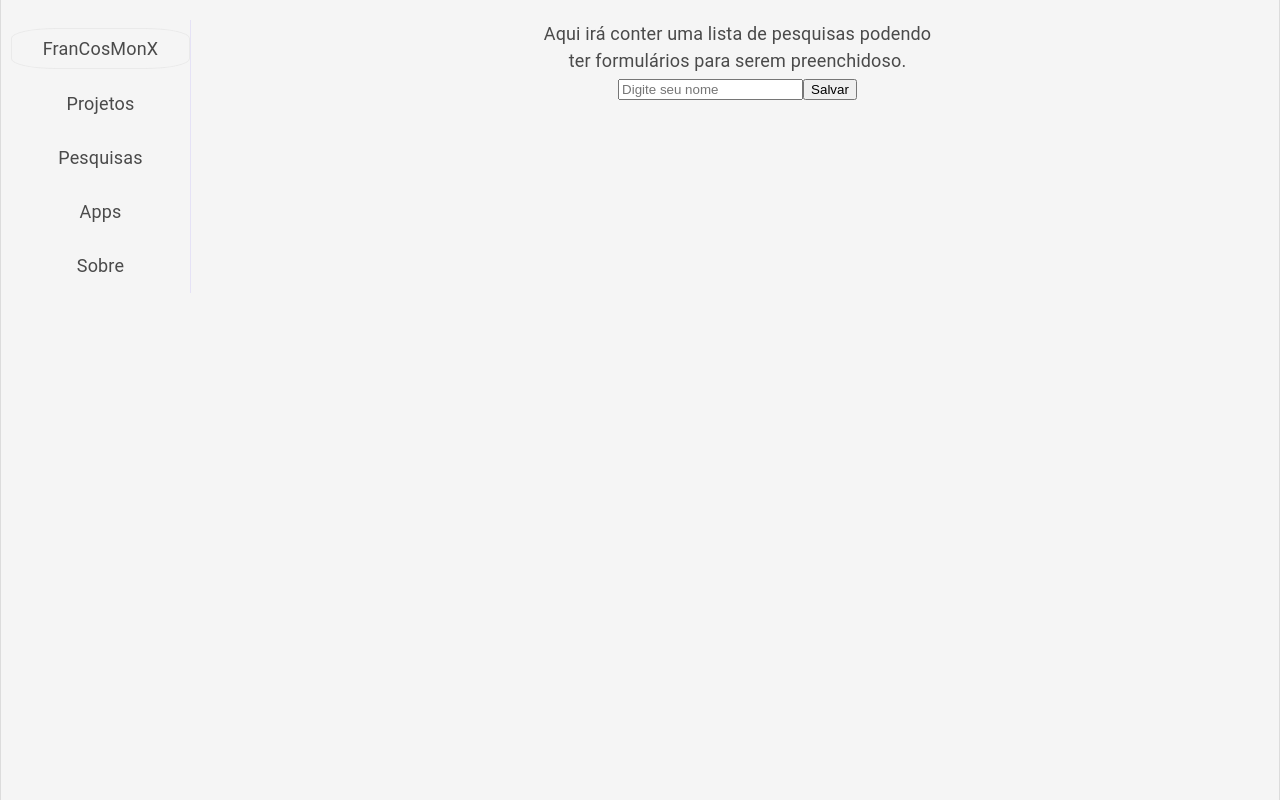
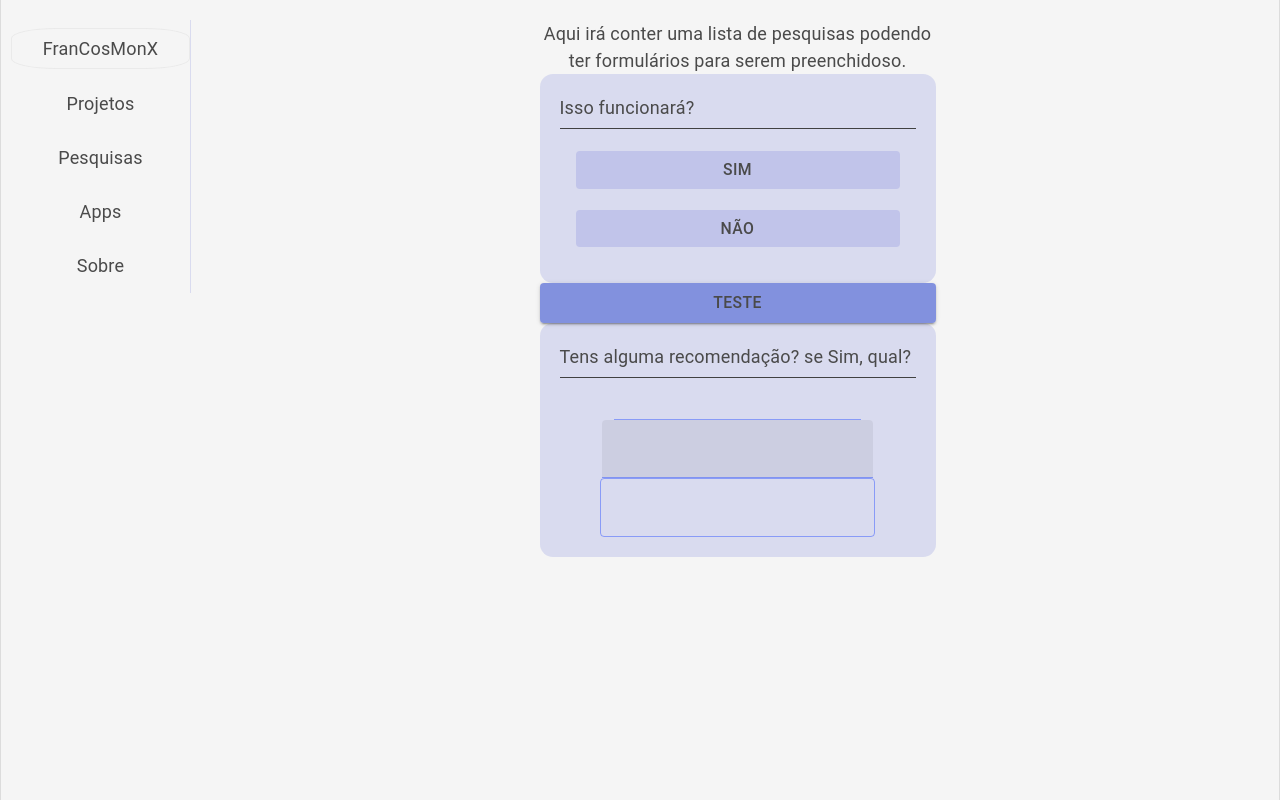
Before and after one commit to FranCosMonX/FranCosMonX.github.io, a React (Vite) app: page /pesquisas in a window 1280 px wide. Built offline with nearby package versions, Linux system fonts and the light colour scheme.

Commit message:
Criando componentes Button e TextField e mudando palleta de cores

```diff
--- /dev/null
+++ b/src/components/questionario/MyButton.tsx
@@ -0,0 +1,27 @@
+import { styled } from "@mui/material/styles";
+import Button from "@mui/material/Button";
+
+const MyButton = styled(Button)({
+  width: "100%",
+  "&.MuiButton-contained": {
+    backgroundColor: "var(--accent)",
+    color: "var(--text)",
+    borderColor: "var(--accent-border)",
+    "&:hover": {
+      backgroundColor: "var(--accent-bg)",
+      color: "var(--accent)",
+    },
+  },
+  "&.MuiButton-outlined": {
+    borderColor: "var(--accent-border)",
+    color: "var(--text)",
+    "&:hover": {
+      backgroundColor: "var(--accent-bg)",
+      color: "var(--accent)",
+    },
+  },
+});
+
+
+
+export default MyButton;
--- /dev/null
+++ b/src/components/questionario/MyTextField.tsx
@@ -0,0 +1,70 @@
+import { styled } from "@mui/material/styles";
+import TextField from "@mui/material/TextField";
+
+const MyTextField = styled(TextField)({
+  // Label
+  "& .MuiInputLabel-root": {
+    color: "var(--text)",
+  },
+
+  "& .MuiInputLabel-root.Mui-focused": {
+    color: "var(--accent)",
+  },
+
+  // Texto digitado
+  "& .MuiInputBase-input": {
+    color: "var(--text)",
+  },
+
+  // Placeholder
+  "& .MuiInputBase-input::placeholder": {
+    color: "var(--text)",
+    opacity: 0.8,
+  },
+
+  // OUTLINED
+  "& .MuiOutlinedInput-root": {
+    "& fieldset": {
+      borderColor: "var(--accent-border)",
+    },
+
+    "&:hover fieldset": {
+      borderColor: "var(--accent-border)",
+    },
+
+    "&.Mui-focused fieldset": {
+      borderColor: "var(--accent)",
+    },
+  },
+
+  // STANDARD
+  "& .MuiInput-root": {
+    "&:before": {
+      borderBottomColor: "var(--accent-border)",
+    },
+
+    "&:hover:not(.Mui-disabled):before": {
+      borderBottomColor: "var(--accent-border)",
+    },
+
+    "&.Mui-focused:after": {
+      borderBottomColor: "var(--accent)",
+    },
+  },
+
+  // FILLED
+  "& .MuiFilledInput-root": {
+    "&:before": {
+      borderBottomColor: "var(--accent-border)",
+    },
+
+    "&:hover:not(.Mui-disabled):before": {
+      borderBottomColor: "var(--accent-border)",
+    },
+
+    "&.Mui-focused:after": {
+      borderBottomColor: "var(--accent)",
+    },
+  },
+});
+export default MyTextField
--- /dev/null
+++ b/src/components/questionario/Questao.tsx
@@ -0,0 +1,86 @@
+import { Box, Divider, List, ListItem, Typography } from "@mui/material"
+import { useEffect, useState, type FC } from "react"
+import MyButton from "./MyButton";
+import MyTextField from "./MyTextField";
+
+interface QuestaoParams {
+  pergunta: string;
+  resposta_objetiva?: boolean;
+  opcoes_resposta?: string[];
+  resposta_callback: (resposta: string) => void
+}
+
+const Questao : FC <QuestaoParams> = ({pergunta, resposta_objetiva, opcoes_resposta, resposta_callback}) => {
+  const [pergunta_iniciada, set_pergunta_iniciada] = useState(false)
+  const [opcaoo_ativa, set_opcao_ativa] = useState<string | null>(null)
+  const [input_text_field, set_input_text_field] = useState("")
+
+  useEffect(() => {
+    if(!pergunta_iniciada){
+      set_pergunta_iniciada(true)
+    }
+  }, [pergunta_iniciada])
+
+  return (
+    <Box sx={{
+      backgroundColor: 'var(--accent-bg)',
+      color: 'var(--text)',
+      width: '100%',
+      padding: '20px',
+      display: 'flex',
+      flexDirection: 'column',
+      gap: '7px',
+      borderRadius: '13px'
+    }}>
+      <Typography variant="body1" align="justify">{pergunta}</Typography>
+      <Divider sx={{backgroundColor: 'var(--text)', width: '100%'}} />
+      {
+        resposta_objetiva != undefined && pergunta_iniciada && resposta_objetiva && opcoes_resposta != undefined && opcoes_resposta.length > 0 &&
+        <List sx={{
+          display: 'flex',
+          flexDirection: 'column',
+          width: '100%',
+          gap: '5px',
+          paddingTop: '7px'
+        }}>
+          {opcoes_resposta.map((opcao, index) => {
+            return (
+              <ListItem key={index}>
+                <MyButton
+                  variant={opcaoo_ativa === opcao ? "contained" : "outlined"} // muda estilo se ativo
+                  onClick={() => {
+                    resposta_callback(opcao)
+                    set_opcao_ativa(opcao)
+                  }}
+                  sx={{
+                    width: '100%',
+                    backgroundColor: opcaoo_ativa === opcao ? 'var(--social-bg)' : 'var(--accent-bg)',
+                    border: opcaoo_ativa === opcao ? '1px solid var(--text)' : 'var(--accent-bg)',
+                    color: 'var(--text)'
+                  }}>
+                  {opcao}
+                </MyButton>
+              </ListItem>
+            )
+          })}
+        </List>
+      }
+      {
+        resposta_objetiva != undefined && pergunta_iniciada && !resposta_objetiva &&
+        <Box>
+          <MyTextField
+          variant="standard"
+        />
+        <MyTextField
+          variant="filled"
+        />
+        <MyTextField
+          variant="outlined"
+        />
+        </Box>
+      }
+    </Box>
+  )
+}
+
+export default Questao
--- a/src/index.css
+++ b/src/index.css
@@ -1,13 +1,13 @@
 :root {
-  --text: #4a4a4a;              /* cinza escuro para texto */
-  --text-h: #1a1a1a;            /* quase preto para títulos */
-  --bg: #f5f5f5;                /* cinza claro em vez de branco sólido */
-  --border: #dcdcdc;            /* borda suave */
-  --code-bg: #eaeaea;           /* fundo de código mais neutro */
-  --accent: #5a3bff;            /* roxo/azul fechado, não berrante */
-  --accent-bg: rgba(90, 59, 255, 0.1);
-  --accent-border: rgba(90, 59, 255, 0.5);
-  --social-bg: rgba(230, 230, 230, 0.7); /* hover suave */
+  --text: #4a4a4a;
+  --text-h: #1a1a1a;
+  --bg: #f5f5f5;
+  --border: #dcdcdc;
+  --code-bg: #eaeaea;
+  --accent: #2b46cd90;
+  --accent-bg: rgba(12, 27, 195, 0.119);
+  --accent-border: rgba(59, 92, 255, 0.5);
+  --social-bg: rgba(230, 230, 230, 0.7);
   --shadow:
     rgba(0, 0, 0, 0.1) 0 10px 15px -3px,
     rgba(0, 0, 0, 0.05) 0 4px 6px -2px;
@@ -33,16 +33,15 @@
 
 @media (prefers-color-scheme: dark) {
   :root {
-     /* Tema escuro */
-    --text: #d0d0d0;              /* texto claro */
-    --text-h: #ffffff;            /* títulos brancos */
-    --bg: #121212;                /* fundo escuro */
-    --border: #2a2a2a;            /* borda discreta */
-    --code-bg: #1e1e1e;           /* fundo de código escuro */
-    --accent: #90caf9;            /* azul suave */
+    --text: #d0d0d0;
+    --text-h: #ffffff;
+    --bg: #121212;
+    --border: #2a2a2a;
+    --code-bg: #1e1e1e;
+    --accent: #90caf942;
     --accent-bg: rgba(144, 202, 249, 0.1);
     --accent-border: rgba(144, 202, 249, 0.5);
-    --social-bg: rgba(255, 255, 255, 0.08); /* hover discreto */
+    --social-bg: rgba(255, 255, 255, 0.08);
     --shadow:
       rgba(0, 0, 0, 0.4) 0 10px 15px -3px,
       rgba(0, 0, 0, 0.3) 0 4px 6px -2px;
--- a/src/pages/Pesquisas.tsx
+++ b/src/pages/Pesquisas.tsx
@@ -3,7 +3,8 @@ import MyBody from "../components/MyBody"
 import MyContainer from "../components/MyContainer"
 import MyMenu from "../components/MyMenu"
 import type { FC } from "react"
-import Formulario from "./Formulario"
+import Questao from "../components/questionario/Questao"
+import MyButton from "../components/questionario/MyButton"
 
 const Pesquisas_Pagina: FC = () => {
   return (
@@ -12,7 +13,20 @@ const Pesquisas_Pagina: FC = () => {
       <MyContainer>
         <Typography>Aqui irá conter uma lista de pesquisas podendo ter formulários para serem preenchidoso.</Typography>
 
-        <Formulario />
+        <Questao
+          pergunta="Isso funcionará?"
+          resposta_callback={(resposta) => {console.log(resposta)} }
+          opcoes_resposta={['Sim', 'Não']}
+          resposta_objetiva={true}
+        />
+
+        <MyButton variant="contained" >Teste</MyButton>
+
+        <Questao
+          pergunta="Tens alguma recomendação? se Sim, qual?"
+          resposta_callback={(resposta) => console.log(resposta)}
+          resposta_objetiva={false}
+        />
       </MyContainer>
     </MyBody>
   )
```
Also changed, not shown: 1 other file (tests, documents, lock files or other folders).
